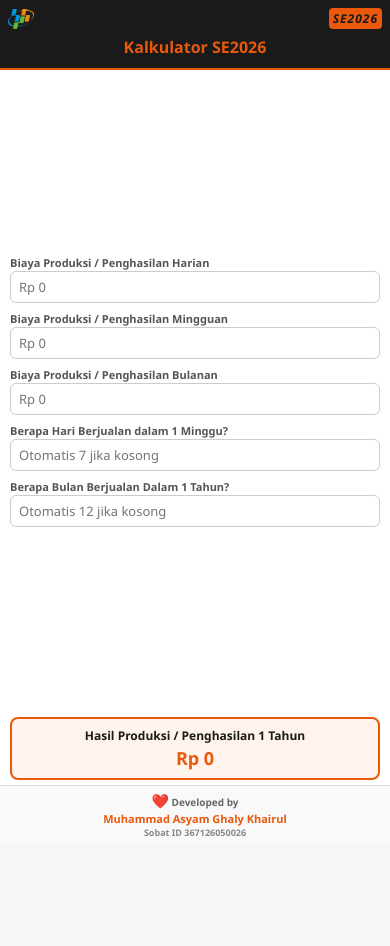
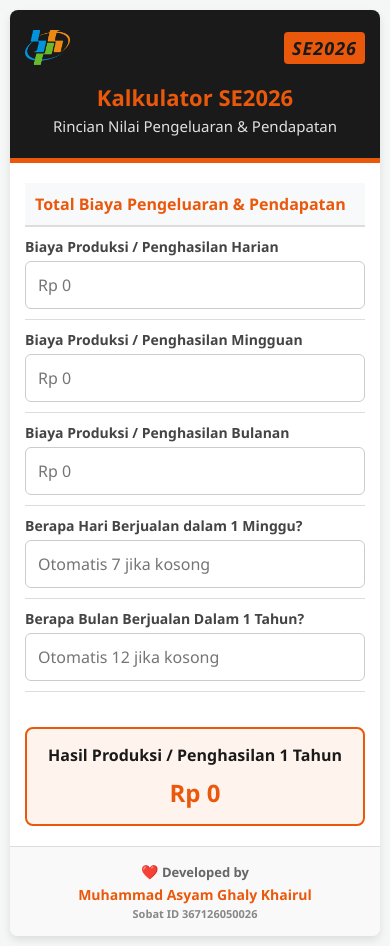
Before and after one commit to sijambronk/kalkulatorbps, a plain HTML site: page index.html in a window 390 px wide. Before the commit the page ends 844 px from the top, so only its background shows below. Drawn offline with Linux system fonts and the light colour scheme.

Commit message:
Update UI: Revert mobile layout compression to restore font sizes

```diff
--- a/index.html
+++ b/index.html
@@ -191,29 +191,6 @@
             color: #e25555;
             font-size: 14px;
         }
-        @media (max-width: 600px), (max-height: 800px) {
-            body { padding: 0; }
-            .container { border-radius: 0; box-shadow: none; display: flex; flex-direction: column; justify-content: space-between; height: 100vh; overflow: hidden; }
-            .header { padding: 8px; border-bottom: 2px solid var(--primary-color); }
-            .header-top { margin-bottom: 5px; }
-            .bps-logo { height: 20px; }
-            .se-logo { font-size: 12px; padding: 2px 4px; }
-            .header h2 { font-size: 16px; margin-bottom: 0; }
-            .header h4 { display: none; }
-            .form-section { padding: 5px 10px; flex: 1; display: flex; flex-direction: column; justify-content: center; }
-            table { margin-bottom: 5px; }
-            thead { display: none; }
-            td { padding: 4px 0; border-bottom: none; }
-            label { font-size: 11px; margin-bottom: 1px; color: #555; }
-            input[type="text"], input[type="number"] { padding: 6px 8px; font-size: 13px; }
-            .result-box { padding: 8px; margin: 0 10px 5px 10px; }
-            .result-box h3 { font-size: 12px; margin-bottom: 2px; }
-            .result-value { font-size: 18px; }
-            .footer { padding: 5px; font-size: 10px; background-color: #f9f9f9; }
-            .dev-title { margin-bottom: 1px; }
-            .dev-name { font-size: 11px; margin-bottom: 0; }
-            .dev-id { font-size: 9px; }
-        }
     </style>
 </head>
 
```
